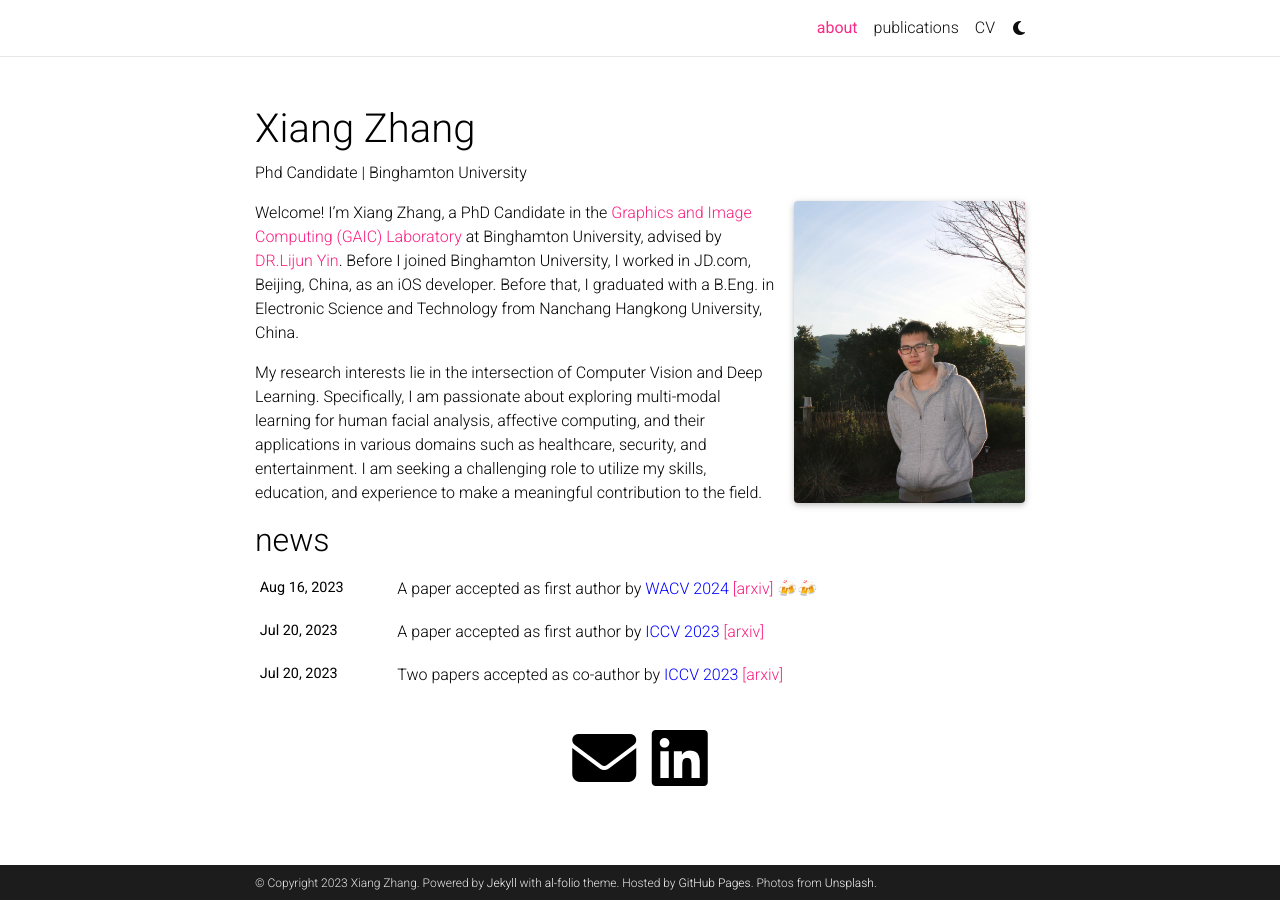
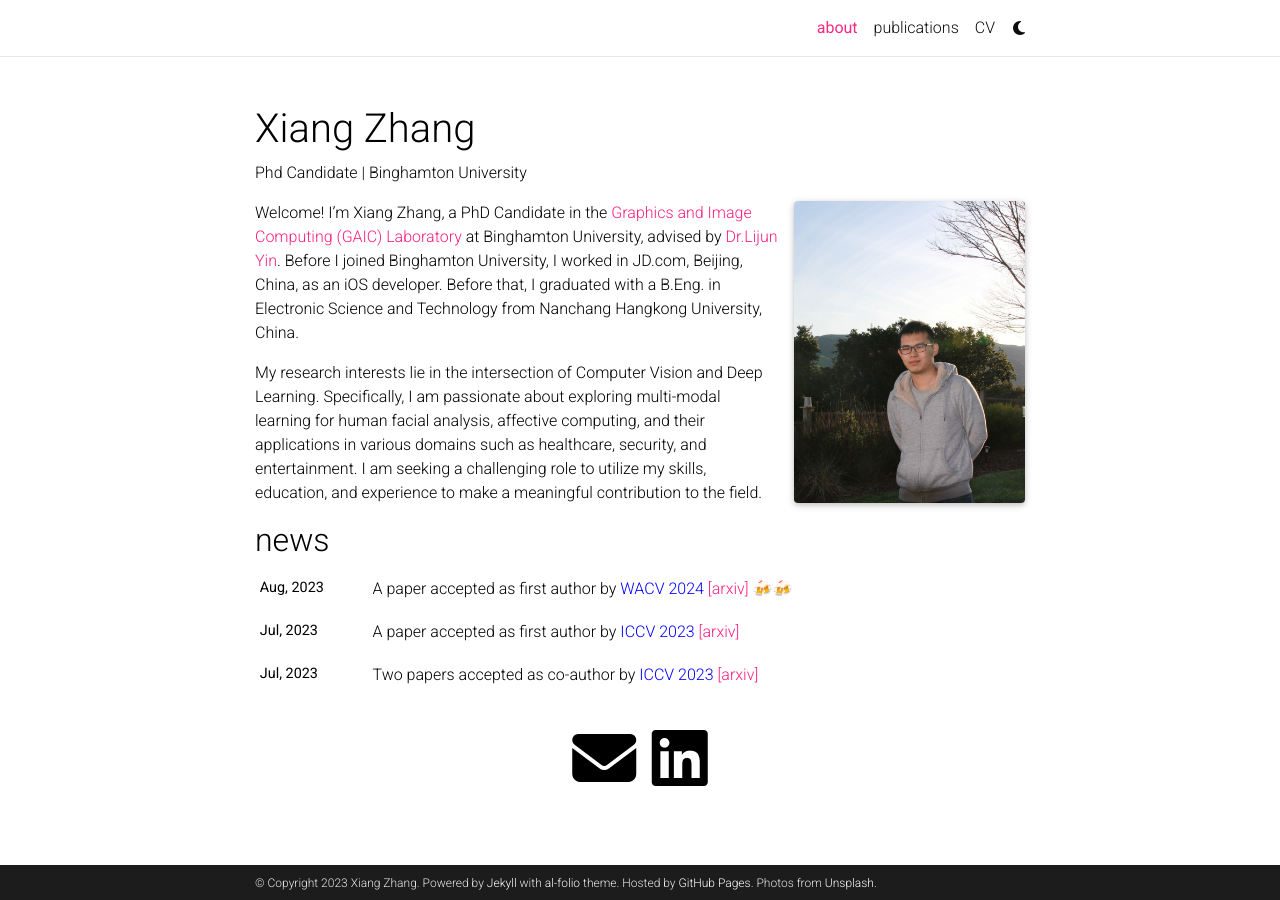
Before and after one commit to xianng29/xianng29.github.io, a Jekyll site: the page built from _pages/about.md, in a window 1280 px wide. Built offline with Jekyll 4.4.1, drawn with Linux system fonts in a browser that asks for light colours; full-size pictures stand in for the smaller copies a plugin makes; comment, search, counter and statistics services are not loaded; a style sheet for code colours, icons or effects is not loaded.

Commit message:
news only display month

```diff
--- a/_includes/news.html
+++ b/_includes/news.html
@@ -12,7 +12,7 @@
               {% endif %}
               {% for item in news limit: news_limit %}
                 <tr>
-                  <th scope="row">{{ item.date | date: "%b %-d, %Y" }}</th>
+                  <th scope="row">{{ item.date | date: "%b, %Y" }}</th>
                   <td>
                     {% if item.inline -%}
                       {{ item.content | remove: '<p>' | remove: '</p>' | emojify }}
--- a/_pages/about.md
+++ b/_pages/about.md
@@ -18,6 +18,6 @@
 social: true  # includes social icons at the bottom of the page
 ---
 
-Welcome! I’m Xiang Zhang, a PhD Candidate in the [Graphics and Image Computing (GAIC) Laboratory](https://www.cs.binghamton.edu/~lijun/Research/IGC.html) at Binghamton University, advised by [DR.Lijun Yin](https://www.cs.binghamton.edu/~lijun/). Before I joined Binghamton University, I worked in JD.com, Beijing, China, as an iOS developer. Before that, I graduated with a B.Eng. in Electronic Science and Technology from Nanchang Hangkong University, China.
+Welcome! I’m Xiang Zhang, a PhD Candidate in the [Graphics and Image Computing (GAIC) Laboratory](https://www.cs.binghamton.edu/~lijun/Research/IGC.html) at Binghamton University, advised by [Dr.Lijun Yin](https://www.cs.binghamton.edu/~lijun/). Before I joined Binghamton University, I worked in JD.com, Beijing, China, as an iOS developer. Before that, I graduated with a B.Eng. in Electronic Science and Technology from Nanchang Hangkong University, China.
 
 My research interests lie in the intersection of Computer Vision and Deep Learning. Specifically, I am passionate about exploring multi-modal learning for human facial analysis, affective computing, and their applications in various domains such as healthcare, security, and entertainment. I am seeking a challenging role to utilize my skills, education, and experience to make a meaningful contribution to the field.
```
